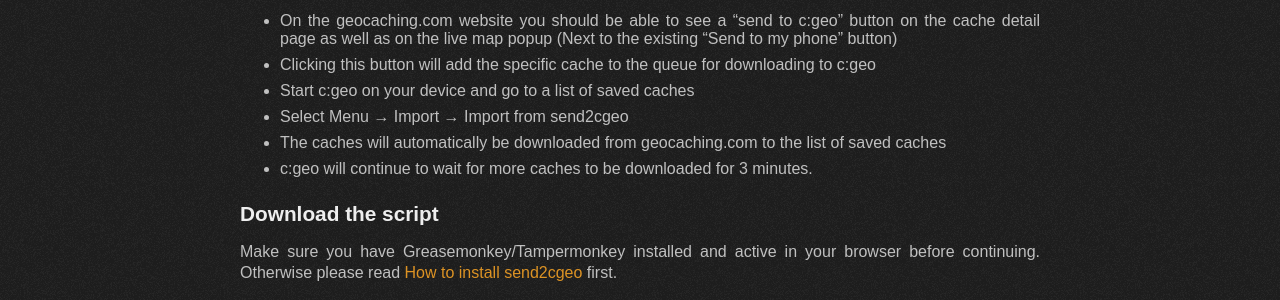
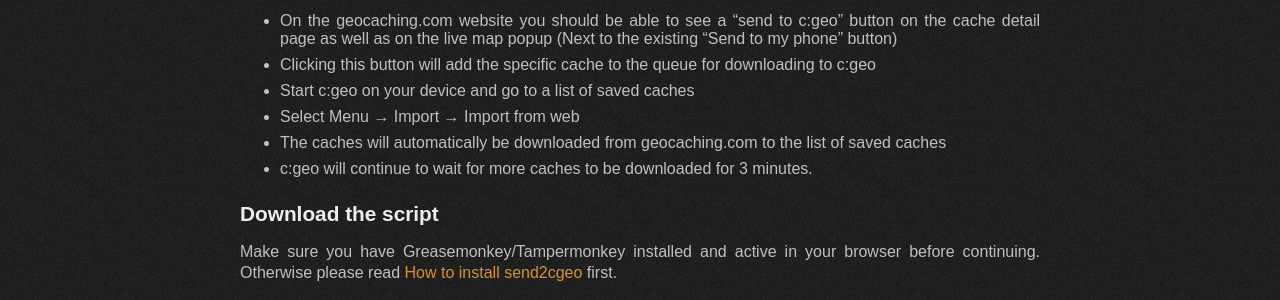
Before and after one commit to cgeo/cgeo.github.io, a Jekyll site: the page built from send2cgeo.md, in a window 1280 px wide and 900 px high, scrolled down 1138 px. Shown: the part 495-795 px from the top of the window. Built offline with Jekyll 4.4.1, drawn with Linux system fonts in a browser that asks for light colours; some web fonts are replaced.

Commit message:
Revert change for menu naming
As the version with the new string is not yet released

```diff
--- a/send2cgeo.md
+++ b/send2cgeo.md
@@ -61,7 +61,7 @@
 - On the geocaching.com website you should be able to see a "send to c:geo" button on the cache detail page as well as on the live map popup (Next to the existing "Send to my phone" button)
 - Clicking this button will add the specific cache to the queue for downloading to c:geo
 - Start c:geo on your device and go to a list of saved caches
-- Select Menu → Import → Import from send2cgeo
+- Select Menu → Import → Import from web
 - The caches will automatically be downloaded from geocaching.com to the list of saved caches
 - c:geo will continue to wait for more caches to be downloaded for 3 minutes.
 
```
